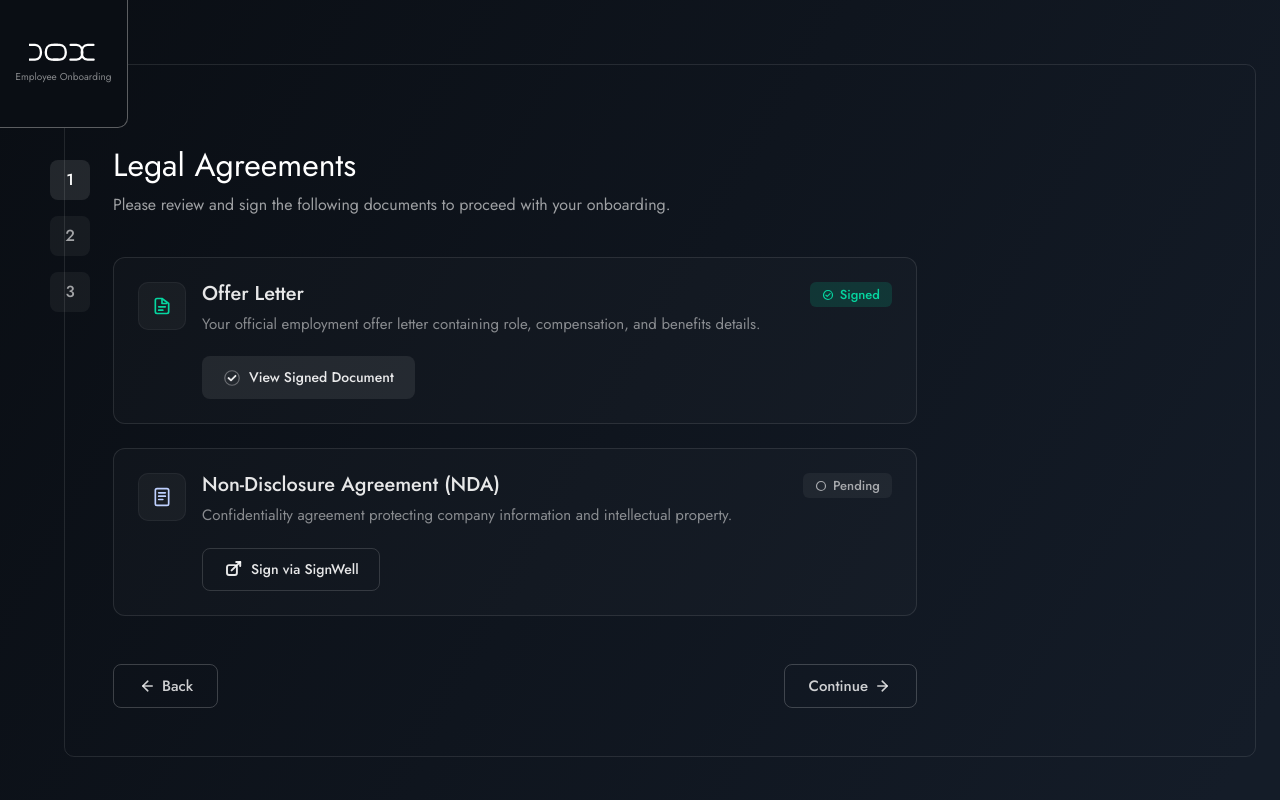
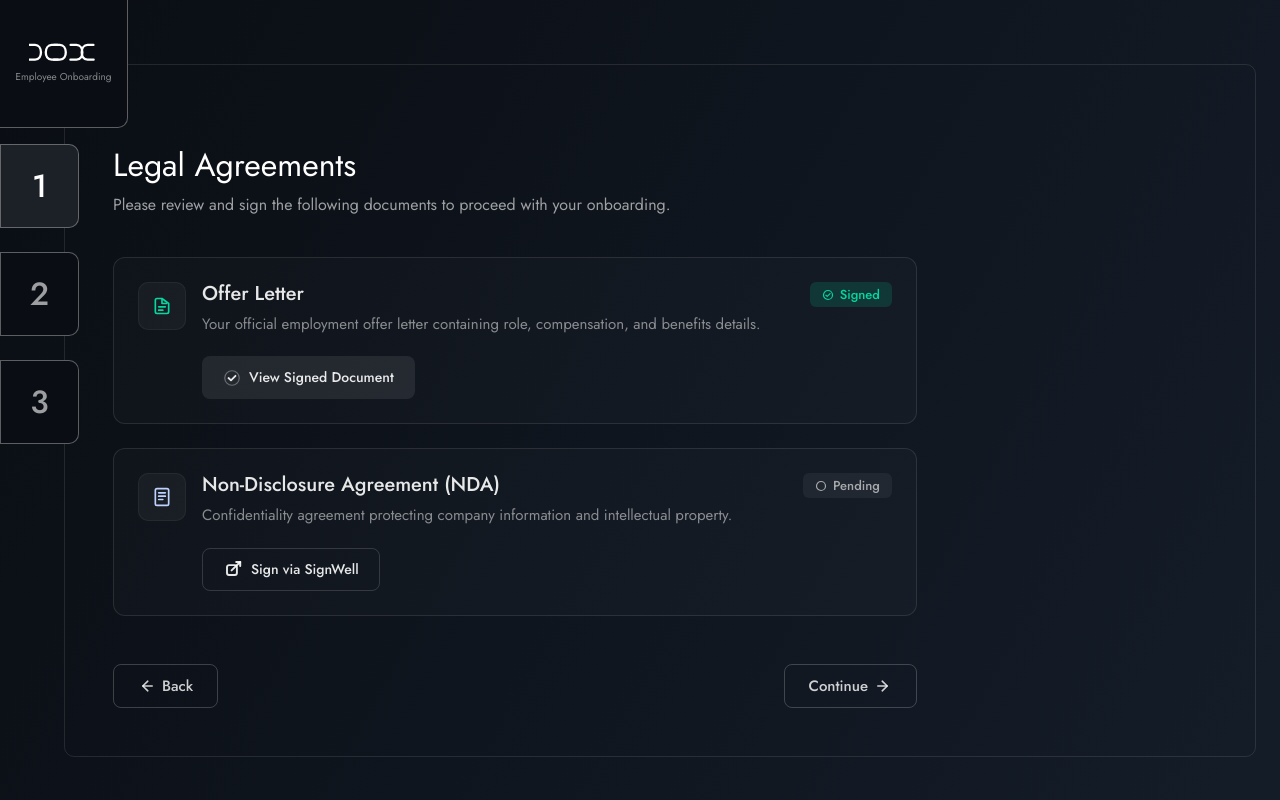
Before and after one commit to NoCapCode-tm/Dox, a React (Vite) app: page /legal-agreements in a window 1280 px wide. Built offline with nearby package versions, Linux system fonts and the light colour scheme; a web font is replaced by a local one.

Commit message:
style: update sidebar step blocks

```diff
--- a/src/pages/LegalAgreements.jsx
+++ b/src/pages/LegalAgreements.jsx
@@ -25,12 +25,48 @@ const LegalAgreements = () => {
                 </div>
             </div>
 
-            {/* Sidebar (steps only) - no right border to avoid extra line */}
-            <aside className="fixed left-0 top-0 h-full w-[120px] md:w-[140px] z-30 flex flex-col bg-transparent pt-36">
-                <div className="flex-1 flex flex-col items-center justify-start mt-4 gap-4 px-4">
-                    <div className="w-10 h-10 rounded-[8px] flex items-center justify-center text-[16px] bg-white/10 text-white font-medium">1</div>
-                    <div className="w-10 h-10 rounded-[8px] flex items-center justify-center text-[16px] bg-white/5 text-white/60 font-medium">2</div>
-                    <div className="w-10 h-10 rounded-[8px] flex items-center justify-center text-[16px] bg-white/5 text-white/60 font-medium">3</div>
+            {/* Sidebar (steps only) */}
+            <aside className="fixed left-0 top-0 h-full z-30 flex flex-col bg-transparent pt-36">
+                <div className="flex flex-col gap-6">
+                    {/* Active step 1 */}
+                    <div
+                        className="flex items-center justify-center text-[32px] font-medium text-white"
+                        style={{
+                            width: '79px',
+                            height: '84px',
+                            background: '#1C2027',
+                            border: '0.5px solid rgba(173, 173, 173, 0.5)',
+                            borderRadius: '0px 10px 10px 0px',
+                        }}
+                    >
+                        1
+                    </div>
+                    {/* Inactive step 2 */}
+                    <div
+                        className="flex items-center justify-center text-[32px] font-medium text-white/60"
+                        style={{
+                            width: '79px',
+                            height: '84px',
+                            background: '#0A0E14',
+                            border: '0.5px solid rgba(173, 173, 173, 0.5)',
+                            borderRadius: '0px 10px 10px 0px',
+                        }}
+                    >
+                        2
+                    </div>
+                    {/* Inactive step 3 */}
+                    <div
+                        className="flex items-center justify-center text-[32px] font-medium text-white/60"
+                        style={{
+                            width: '79px',
+                            height: '84px',
+                            background: '#0A0E14',
+                            border: '0.5px solid rgba(173, 173, 173, 0.5)',
+                            borderRadius: '0px 10px 10px 0px',
+                        }}
+                    >
+                        3
+                    </div>
                 </div>
             </aside>
 
```
